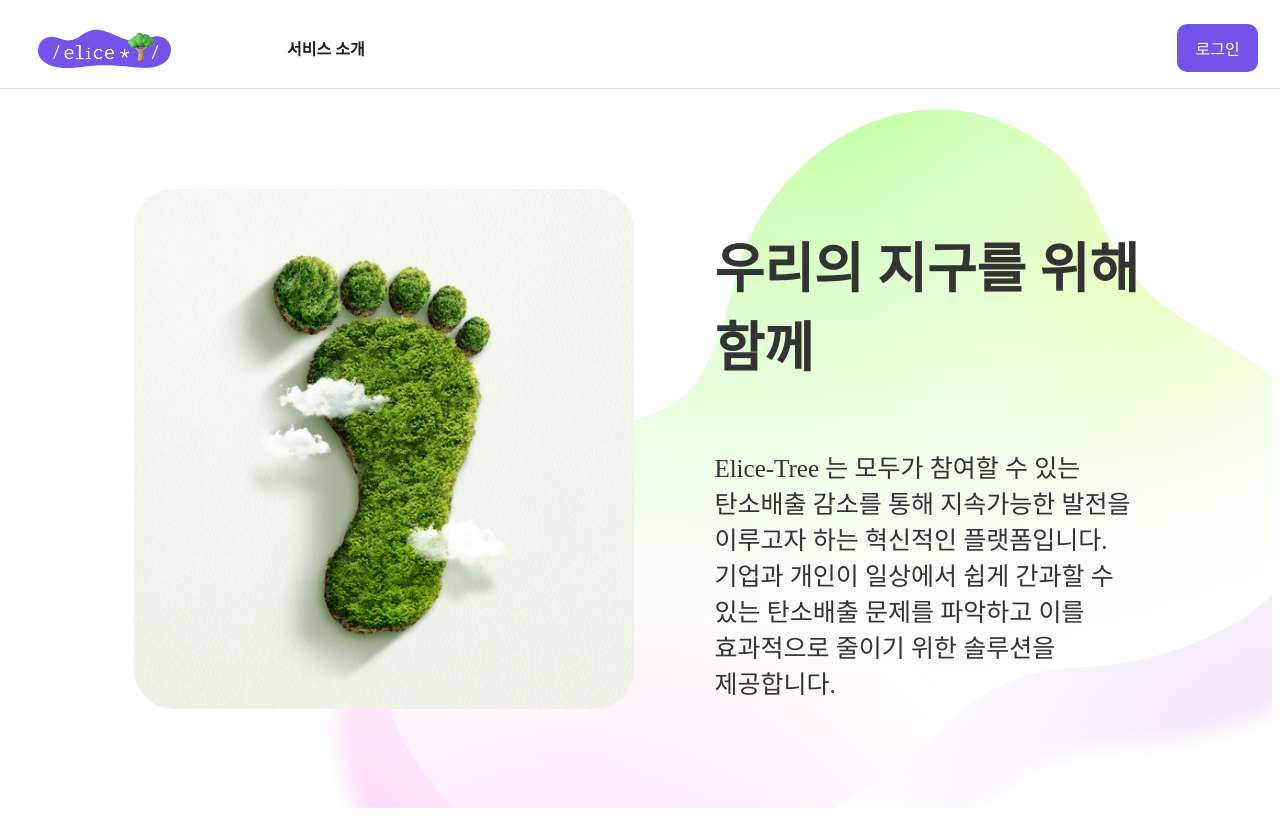
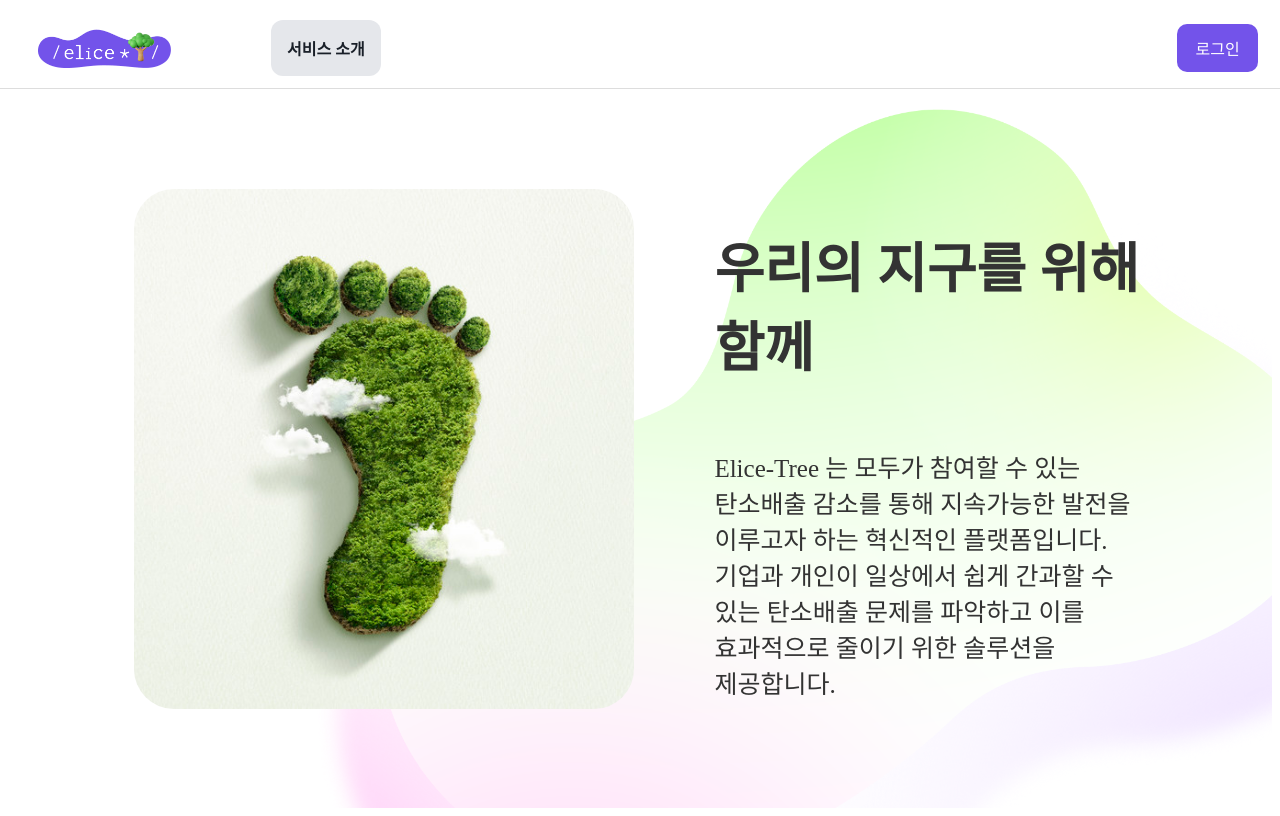
Before and after one commit to esg-sw-2024-elice/elice-tree-preview, a React (Create React App) app in the folder elice-tree-fe/: page /landing in a window 1280 px wide. Shown: the top 816 px of the page. Built offline with nearby package versions, Linux system fonts and the light colour scheme; no server answers; a web font is replaced by a local one.

Commit message:
add: logo-navigate and set-externanl-link and hover-remain

```diff
--- a/elice-tree-fe/src/components/shared/Header.styles.ts
+++ b/elice-tree-fe/src/components/shared/Header.styles.ts
@@ -61,7 +61,7 @@ export const NavigationMenus = styled.nav`
   }
 `;
 
-export const LinkNavItem = styled(Link)`
+export const LinkNavItem = styled(Link)<{ $isActive: boolean }>`
   color: ${PALETTE.BLACK_PERL};
   font-weight: 700;
   font-size: 14px;
@@ -70,6 +70,7 @@ export const LinkNavItem = styled(Link)`
   box-sizing: border-box;
 
   border-radius: 12px;
+  background-color: ${(props) => (props.$isActive ? PALETTE.SLATE_GREY_200 : PALETTE.WHITE)};
 
   &:hover {
     background-color: ${PALETTE.SLATE_GREY_200};
--- a/elice-tree-fe/src/components/shared/Header.tsx
+++ b/elice-tree-fe/src/components/shared/Header.tsx
@@ -15,9 +15,13 @@ export default function Header() {
   const handleClickBtnSignIn = () => {
     navigate(KEYS_ROUTE.SIGNIN());
   };
+  const handleClickBtnLogo = () => {
+    navigate('/');
+  };
   const handleClickBtnSignOut = signOut;
   const handleClickBtnGoToExternal = (to: string) => window.open(to);
   const contentMenus = menusNavigation.map((menu, idx) => {
+    const isActive = window.location.pathname === menu.to;
     if (menu.protected && !isAuthenticated) {
       return null;
     }
@@ -34,14 +38,14 @@ export default function Header() {
       );
     }
     return (
-      <S.LinkNavItem key={idx} to={menu.to}>
+      <S.LinkNavItem key={idx} to={menu.to} $isActive={isActive}>
         {menu.text}
       </S.LinkNavItem>
     );
   });
   return (
     <S.HeaderContainer>
-      <S.ImageLogo src={imgLogo} />
+      <S.ImageLogo src={imgLogo} onClick={handleClickBtnLogo} />
       <S.NavigationMenus>{contentMenus}</S.NavigationMenus>
       {isAuthenticated ? (
         <S.ButtonAuth onClick={handleClickBtnSignOut}>{TEXT_HEADER_BUTTON_SIGNOUT}</S.ButtonAuth>
--- a/elice-tree-fe/src/constants/menus-navigation.ts
+++ b/elice-tree-fe/src/constants/menus-navigation.ts
@@ -19,6 +19,6 @@ export const menusNavigation = [
   {
     protected: true,
     text: TEXT_HEADER_NAVIGATION_CAMPAIGN,
-    to: 'https://www.elice.io',
+    to: 'https://greenfund.org/m31.php',
   },
 ];
```
